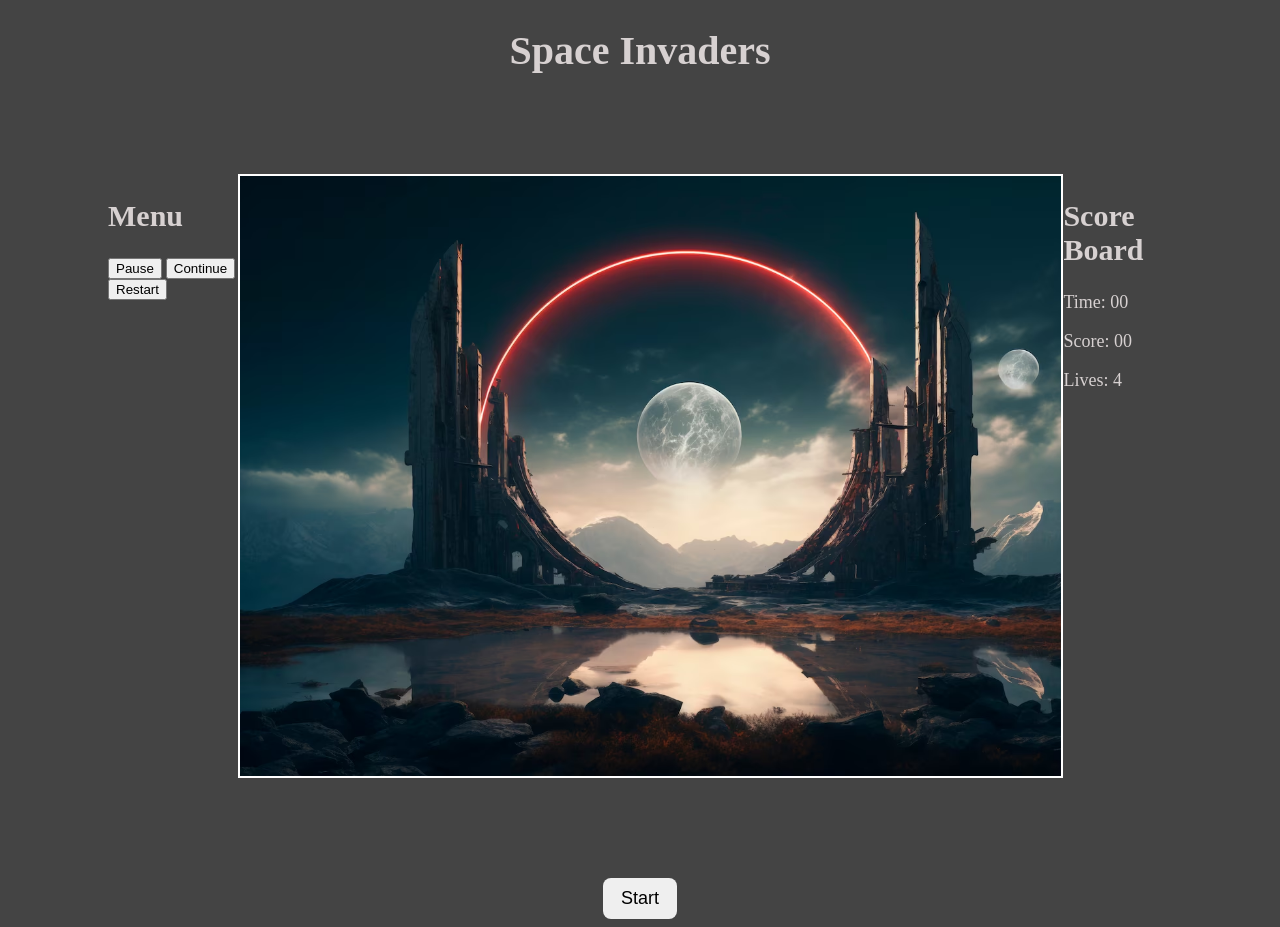
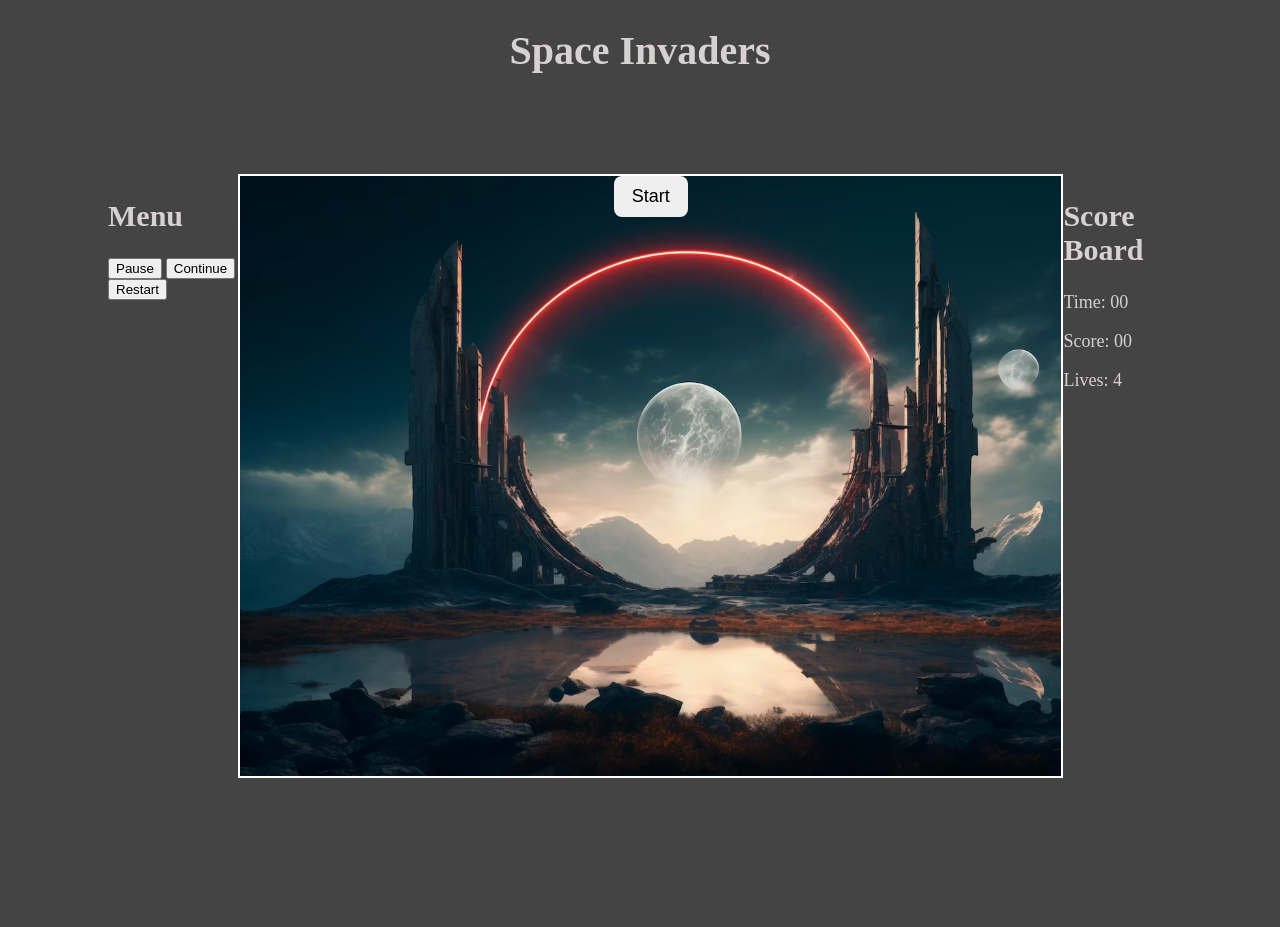
Before and after one commit to eediallo/make-your-game, a website with bundled scripts: page index.html in a window 1280 px wide. After the commit the page ends 878 px from the top, so only its background shows below. Built offline with nearby package versions, Linux system fonts and the light colour scheme.

Commit message:
moves start button inside the game container

```diff
--- a/index.html
+++ b/index.html
@@ -21,7 +21,9 @@
           <button>Restart</button>
         </section>
       </div>
-      <div class="enemy-container"></div>
+      <div class="enemy-container">
+        <button id="start-game-btn">Start</button>
+      </div>
       <div>
         <section id="live-score">
           <h1>Score Board</h1>
@@ -31,6 +33,5 @@
         </section>
       </div>
     </div>
-    <button id="start-game-btn">Start</button>
   </body>
 </html>
```
